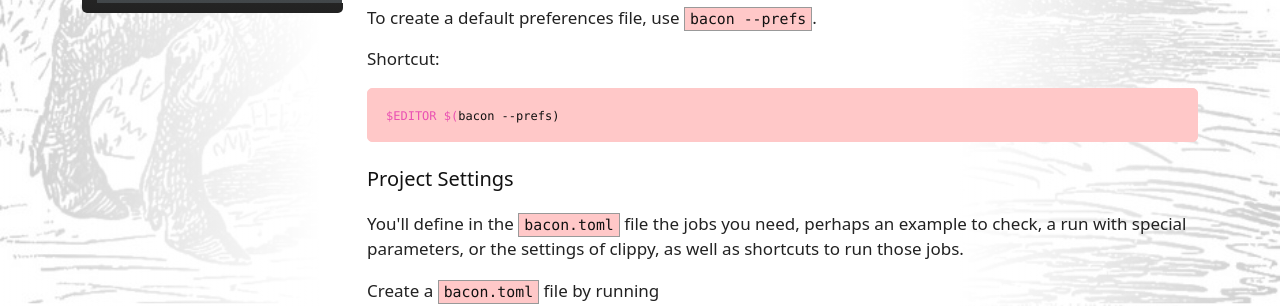
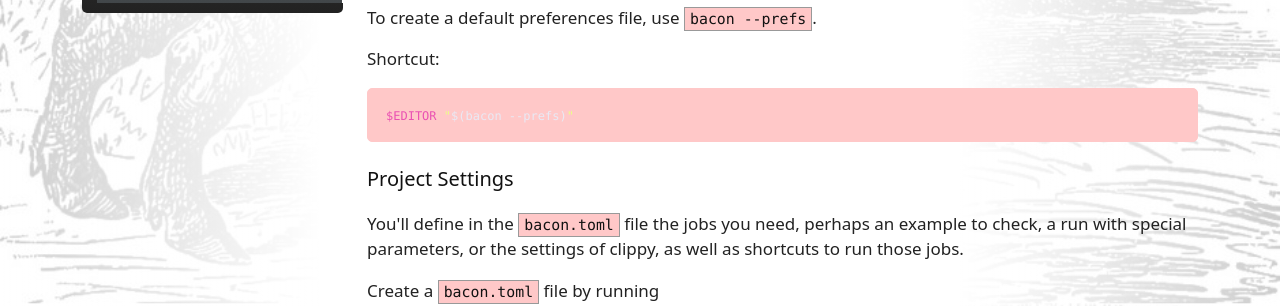
Before and after one commit to Canop/bacon, an MkDocs documentation site: the page built from website/docs/index.md, in a window 1280 px wide and 900 px high, scrolled down 2250 px. Shown: the part 293-599 px from the top of the window. Built offline with MkDocs 1.6.1, drawn with Linux system fonts in a browser that asks for light colours; nearby versions of some CDN libraries.

```diff
--- a/website/docs/index.md
+++ b/website/docs/index.md
@@ -62,7 +62,7 @@ To create a default preferences file, use `bacon --prefs`.
 
 Shortcut:
 
-    $EDITOR $(bacon --prefs)
+    $EDITOR "$(bacon --prefs)"
 
 ## Project Settings
 
```
Also changed, not shown: website/docs/config.md (+1 -1 lines).
